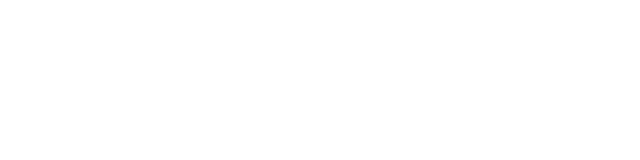
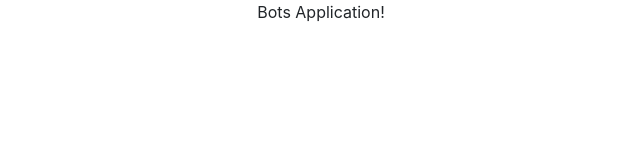
Before and after one commit to priYankA200147/bots_frontend, a React (Create React App) app: page /bot-page in a window 1280 px wide. Before the commit this address had no page. Shown: the top 160 px of the page, without its empty margins (319-959 px from the left). Built offline with nearby package versions, Linux system fonts and the light colour scheme.

Commit message:
Navigate to bot application page added

```diff
--- /dev/null
+++ b/src/components/BotPage.js
@@ -0,0 +1,9 @@
+import React from 'react'
+
+export default function BotPage() {
+  return (
+    <div style={{width:"100%", textAlign:"center"}}>
+      Bots Application!
+    </div>
+  )
+}
--- a/src/components/BotUserLogin.js
+++ b/src/components/BotUserLogin.js
@@ -2,9 +2,11 @@
 import { EyeInvisibleOutlined, EyeOutlined } from "@ant-design/icons";
 import React, { useState } from 'react'
 import axios from 'axios';
+import { useNavigate } from 'react-router-dom';
 
 export default function BotUserLogin() {
 
+    const navigate = useNavigate();
     const [snackBar, setSnackBar] = useState({
         show: false,
         snackBarMessage: "",
@@ -56,7 +58,7 @@
             console.log("loginDetails---",loginDetails);
             const response = await axios.post("http://localhost:3010/application/application-login-user",loginDetails);
             console.log(response,"----------");
-            alert("login succcessful");
+            navigate("bot-page");
 
         } catch (error) {
             console.log(error.response.data.message);
--- a/src/index.js
+++ b/src/index.js
@@ -7,6 +7,7 @@
 import { BrowserRouter, Route, Routes } from 'react-router-dom';
 import BotUserLogin from './components/BotUserLogin';
 import { store } from './store';
+import BotPage from './components/BotPage';
 
 const root = ReactDOM.createRoot(document.getElementById('root'));
 root.render(
@@ -14,7 +15,7 @@
     <BrowserRouter>
   <Routes>
   <Route path="/" element={<BotUserLogin/>}/>
-  <Route path="/bots-login" element={<BotUserLogin/>}/>
+  <Route path="/bot-page" element={<BotPage/>}/>
   </Routes>
     </BrowserRouter>
   </Provider>
```
